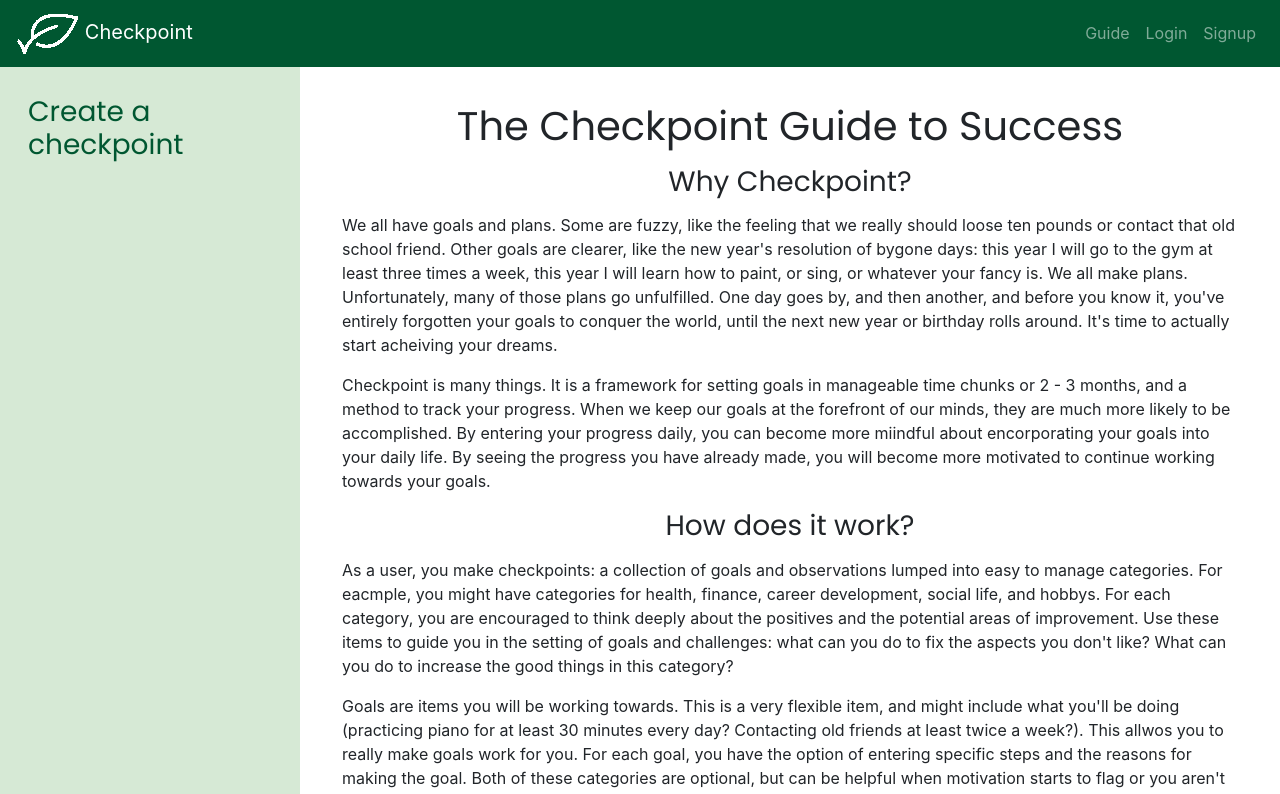
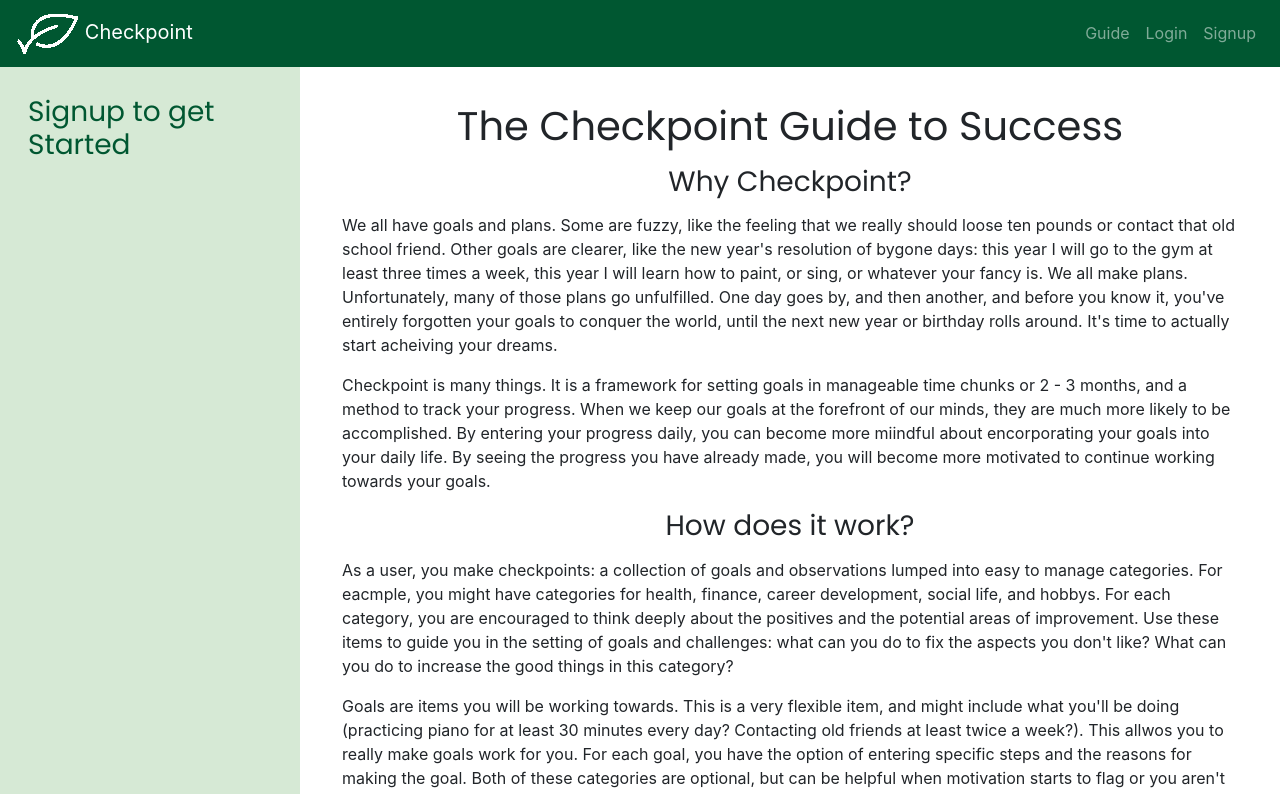
Before and after one commit to meeschka/react-checkpoint, a React (Create React App) app: page /guide in a window 1280 px wide. Shown: the top 794 px of the page. Built offline with nearby package versions, Linux system fonts and the light colour scheme.

Commit message:
fixed login and logout checkpoint handling, added links to login and logout pages, changed how sidebar handles logged in vs logged out users

```diff
--- a/src/components/Auth/SignupForm/SignupForm.js
+++ b/src/components/Auth/SignupForm/SignupForm.js
@@ -68,6 +68,7 @@ class SignupForm extends Component {
                   </div>
                 </form>
               </div>
+              <h5>Already have an account? Login <Link to='/login'>here</Link>.</h5>
             </div>
           );
     }
--- a/src/components/Sidepane/Sidepane.js
+++ b/src/components/Sidepane/Sidepane.js
@@ -5,7 +5,11 @@ import './Sidepane.css'
 const Sidepane = (props) => {
     let options
     if (props.checkpoints.length === 0 ) {
-        options = <Link to='/form/100000'><h3>Create a checkpoint</h3></Link>
+        if (props.user){
+            options = <Link to='/form/100000'><h3>Create a checkpoint</h3></Link>
+        } else {
+            options = <Link to='/signup'><h3>Signup to get Started</h3></Link>
+        }
     } else {
         options = props.checkpoints.map((checkpoint, idx) => (
             <h3
--- a/src/pages/App/App.js
+++ b/src/pages/App/App.js
@@ -57,10 +57,12 @@ class App extends Component {
   //Auth methods
   handleSignupOrLogin = () => {
     this.setState({ user: userService.getUser()})
+    this.refreshCheckpoints()
   }
 
   handleLogout = () => {
     userService.logout()
+    this.setState({ checkpoints: [], currentCheckpoint: '' })
     this.setState({ user: null })
   }
 
@@ -94,6 +96,7 @@ class App extends Component {
           refreshCheckpoints={this.refreshCheckpoints}
           navigateToCheckpoint={this.navigateToCheckpoint}
           setCheckpoint={this.setCheckpoint}
+          user={this.state.user}
         />
         } />
         <Route exact path='/' render={() => (<MainPage
@@ -103,13 +106,15 @@ class App extends Component {
           handleDeleteCheckpoint={this.handleDeleteCheckpoint}
           refreshCheckpoints={this.refreshCheckpoints}
           setCheckpoint={this.setCheckpoint}
+          user={this.state.user}
           />
         )} />
-          <Route exact path='/guide' render={() => (<GuidePage
-            checkpoints={this.state.checkpoints}
-            navigateToCheckpoint={this.navigateToCheckpoint}
-            />
-          )} />
+        <Route exact path='/guide' render={() => (<GuidePage
+          checkpoints={this.state.checkpoints}
+          navigateToCheckpoint={this.navigateToCheckpoint}
+          user={this.state.user}
+          />
+        )} />
       </Switch>
       </div>
     )
--- a/src/pages/CheckpointForm/CheckpointForm.js
+++ b/src/pages/CheckpointForm/CheckpointForm.js
@@ -29,12 +29,15 @@ class CheckpointForm extends Component {
                     challenges: [],
                     goals: []
                 }],
-                user:[this.props.user._id],
+                user:[this.props.user._id] || '',
             }
         }
     }
     async componentDidMount(){
         await this.props.refreshCheckpoints()
+        if (!this.props.user){
+            this.props.history.push('/login')
+        }
         let index = Math.abs(this.props.match.params.id)
             if (index < this.props.checkpoints.length){
                 this.setState({
@@ -159,7 +162,7 @@ class CheckpointForm extends Component {
     render() {
         return (
             <div className="new-checkpoint-page">
-                <Sidepane checkpoints={this.props.checkpoints} selectCheckpoint={this.props.navigateToCheckpoint}  />
+                <Sidepane checkpoints={this.props.checkpoints} selectCheckpoint={this.props.navigateToCheckpoint} user={this.props.user} />
                 <div className="checkpoint-container">
                     <h1>{this.state.isNew ? 'New Checkpoint' : 'Edit Checkpoint'}</h1>
                     <form className="checkpoint-form" onSubmit={this.handleSubmit} onChange={this.handleChange} >
--- a/src/pages/GuidePage/GuidePage.js
+++ b/src/pages/GuidePage/GuidePage.js
@@ -4,7 +4,7 @@ import './GuidePage.css'
 
 const GuidePage = (props) => (
     <div className='d-flex'>
-        <Sidepane checkpoints={props.checkpoints} selectCheckpoint={props.navigateToCheckpoint} />
+        <Sidepane checkpoints={props.checkpoints} selectCheckpoint={props.navigateToCheckpoint} user={props.user}/>
         <div className='guide-page-content'>
             <h1>The Checkpoint Guide to Success</h1>
             <h3>Why Checkpoint?</h3>
--- a/src/pages/LoginPage/LoginPage.js
+++ b/src/pages/LoginPage/LoginPage.js
@@ -51,6 +51,7 @@ class LoginPage extends Component{
                     </div>
                 </form>
             </div>
+            <h5>Don't have an account yet? Sign up <Link to='/signup'>here</Link>.</h5>
           </div>
         )
     }
--- a/src/pages/MainPage/MainPage.js
+++ b/src/pages/MainPage/MainPage.js
@@ -25,7 +25,7 @@ class MainPage extends Component{
             <Intropane />
         return (
             <div className='d-flex mainpage-container'>
-                <Sidepane checkpoints={this.props.checkpoints} selectCheckpoint={this.props.selectCheckpoint} />
+                <Sidepane checkpoints={this.props.checkpoints} selectCheckpoint={this.props.selectCheckpoint} user={this.props.user} />
                 {mainView}
             </div>
         )
--- a/src/pages/SignupPage/SignupPage.js
+++ b/src/pages/SignupPage/SignupPage.js
@@ -1,4 +1,5 @@
 import React, { Component } from 'react'
+
 import SignupForm from '../../components/Auth/SignupForm/SignupForm'
 
 class SignupPage extends Component {
```
